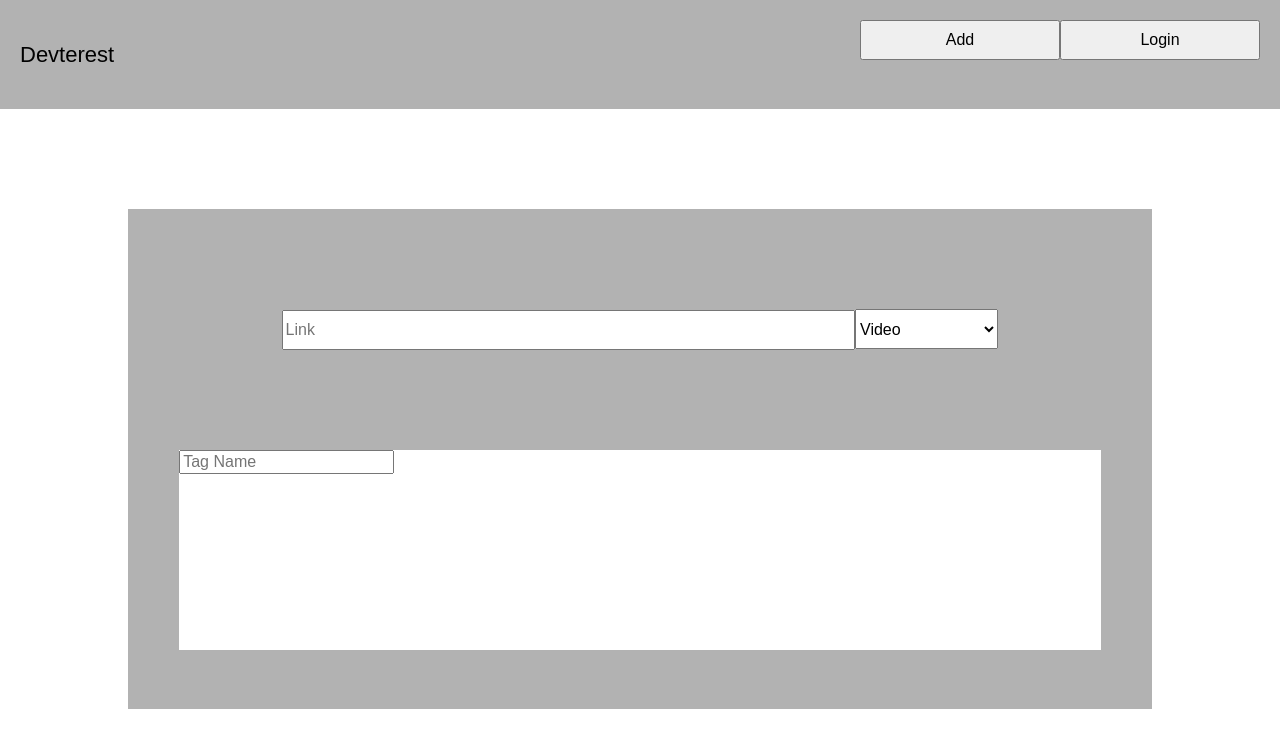
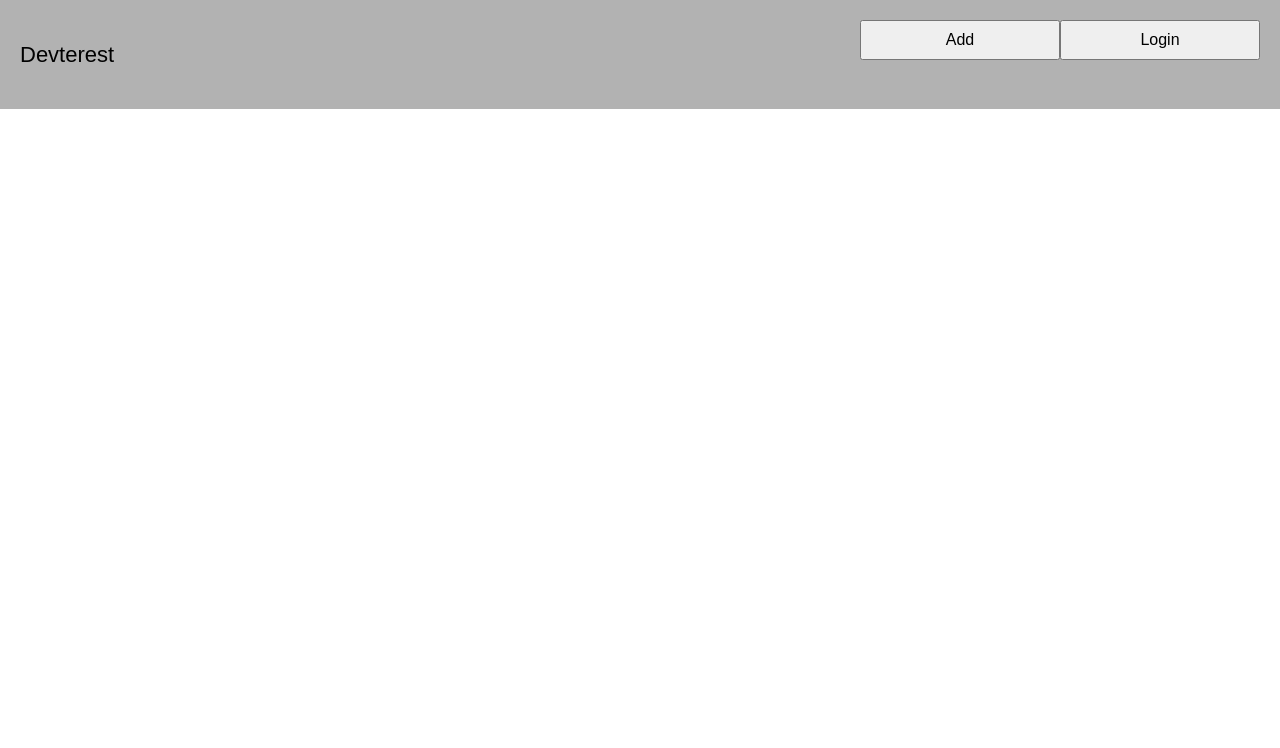
Before and after one commit to Team-Zanoma/Greenfield, a React (Create React App) app in the folder client/: page / in a window 1280 px wide. Shown: the top 748 px of the page. Built offline with nearby package versions, Linux system fonts and the light colour scheme.

Commit message:
Implemented event handlers for add and login buttons

```diff
--- a/client/src/assets/sass/index.scss
+++ b/client/src/assets/sass/index.scss
@@ -36,7 +36,6 @@
      margin: auto;
      margin-top: 100px;
      padding-top: 150px;
-     display: none;
 
     /* --- Form --- */
      form {
--- a/client/src/components/NavBar.js
+++ b/client/src/components/NavBar.js
@@ -2,12 +2,12 @@ import React from 'react';
 
 /* ----------- Level 2 ------------- */
 
-const NavBar = (props) => {
+const NavBar = ({showLogin, showAddSource}) => {
 	return (
       <div className='navbar_container'>
         <p>Devterest</p>
-        <button>Login</button>
-        <button>Add</button>
+        <button onClick={() => showLogin()}>Login</button>
+        <button onClick={() => showAddSource()}>Add</button>
       </div>
 	);
 };
--- a/client/src/containers/App.js
+++ b/client/src/containers/App.js
@@ -11,12 +11,40 @@ import AddSource from './AddSource.js';
 /* ----------- Level 1 ----------- */
 
 class App extends Component {
+
+  constructor(props){
+    super(props);
+    this.state={
+      showLogin: false,
+      showAddSource: false
+    }
+    this.showLogin = this.showLogin.bind(this);
+    this.showAddSource = this.showAddSource.bind(this);
+  }
+
+  showLogin() {
+    this.setState({
+      showLogin: !this.state.showLogin
+    });
+  }
+
+  showAddSource() {
+    this.setState({
+      showAddSource: !this.state.showAddSource
+    })
+  }
+
+
   render() {
     return (
       <div className={ styles.App }>
-        <NavBar />
+        <NavBar showLogin={this.showLogin} showAddSource={this.showAddSource} />
+        {this.state.showLogin ?
         <Login />
+         : null}
+        {this.state.showAddSource ?
         <AddSource />
+         : null}
         <Search />
         <Feed />
       </div>
```
